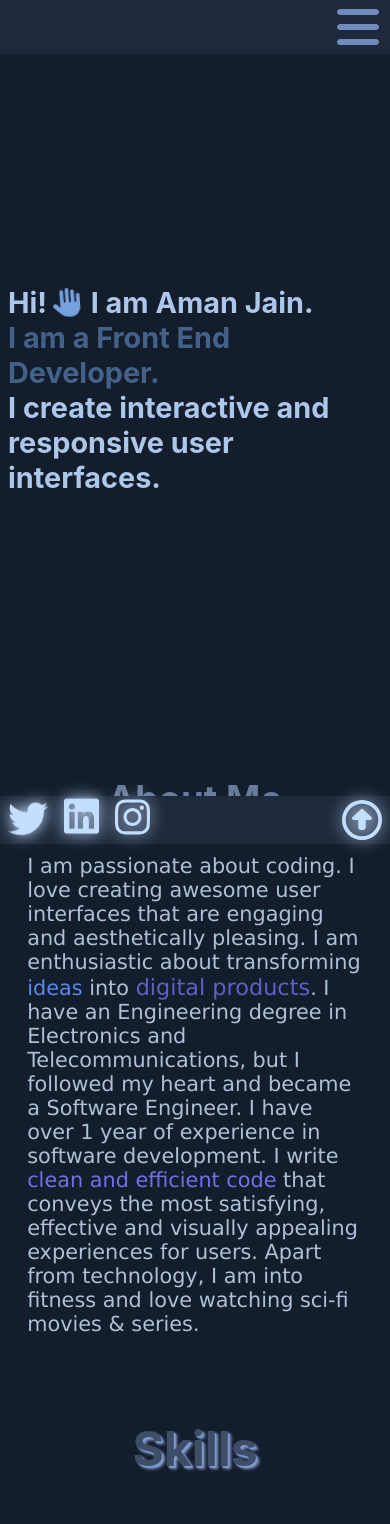
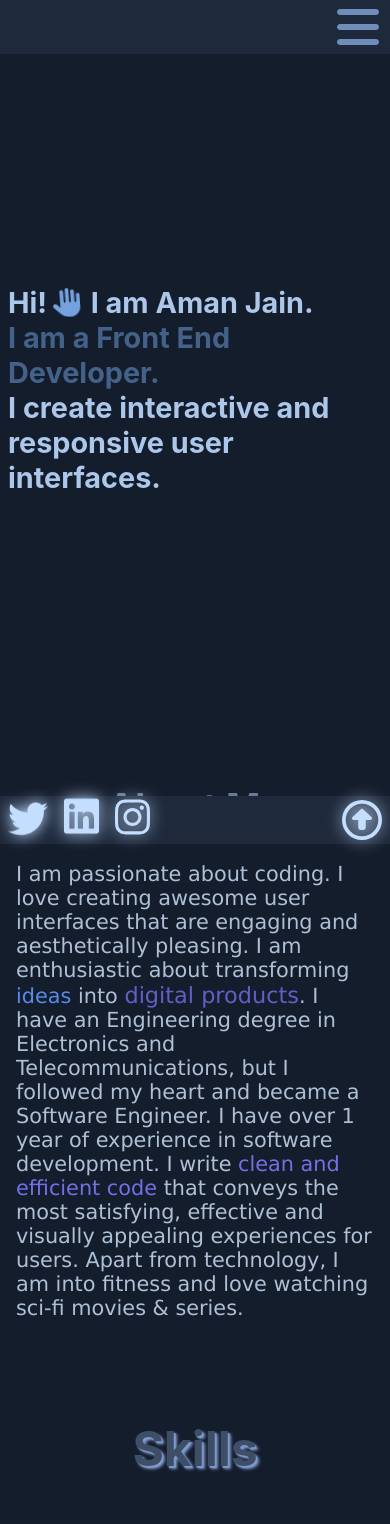
Before and after one commit to MrCyberlord/Portfolio, a React (Create React App) app: page / in a window 390 px wide. Shown: the top 1524 px of the page. Built offline with nearby package versions, Linux system fonts and the light colour scheme.

Commit message:
mobile responsive revision seven

```diff
--- a/src/components/AboutMe.module.css
+++ b/src/components/AboutMe.module.css
@@ -73,14 +73,14 @@
    }
 
   .aboutMeHeading {
-    font-size: 2.3rem; /* Reduce font size */
-    margin-bottom: 0.8rem; /* Adjust margin */
-    margin-top: 0.5rem;
+    font-size: 2.3rem;
+    margin-bottom: 0.8rem;
+    margin-top: 0rem;
   }
 
   .aboutMeIntro {
-    margin: 0 1.7rem; /* Reduce left and right margin */
-    font-size: 1.3rem; /* Adjust font size */
+    margin: 0 1rem;
+    font-size: 1.3rem;
   }
 
   .digitalProduct {
```
